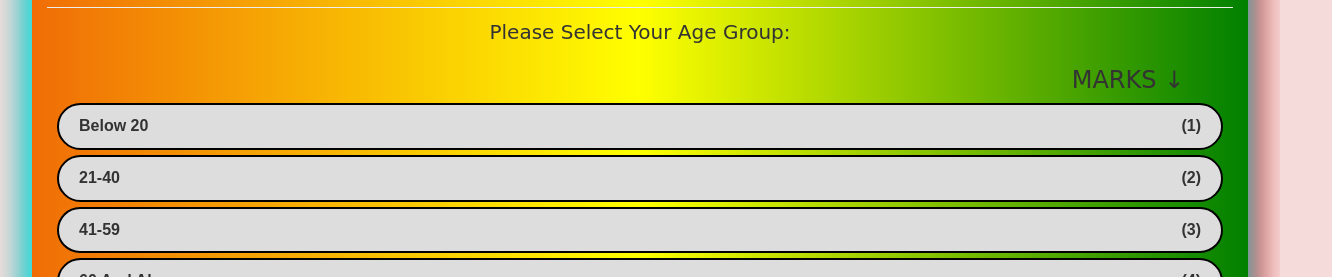
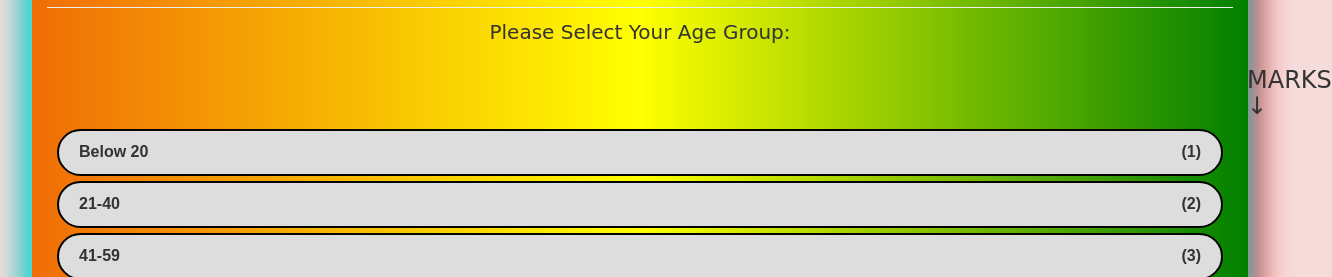
Before and after one commit to sharvil1234/Self-Covid-Assessment, a plain HTML site: page index.html in a window 1280 px wide. Shown: the part 520-797 px from the top of the page, 1332 px wide, since content can reach past the window. Drawn offline with nearby package versions, Linux system fonts and the light colour scheme; a web font is replaced by a local one.

Commit message:
Update index.html

```diff
--- a/index.html
+++ b/index.html
@@ -42,7 +42,7 @@
                 <h3 id="h3">AGE</h3>
                 <hr>
                 <p>Please Select Your Age Group: </p>
-                <h3 style="margin-left: 61pc;">MARKS ↓</h3>
+                <h3 style="margin-left: 1200px;">MARKS ↓</h3>
                 <div class="radio-toolbar">
                     <input type="radio" id="radio_below_20" name="radioAge" value="1" onclick="score_age_1();">
                     <label for="radio_below_20"> Below 20
```
